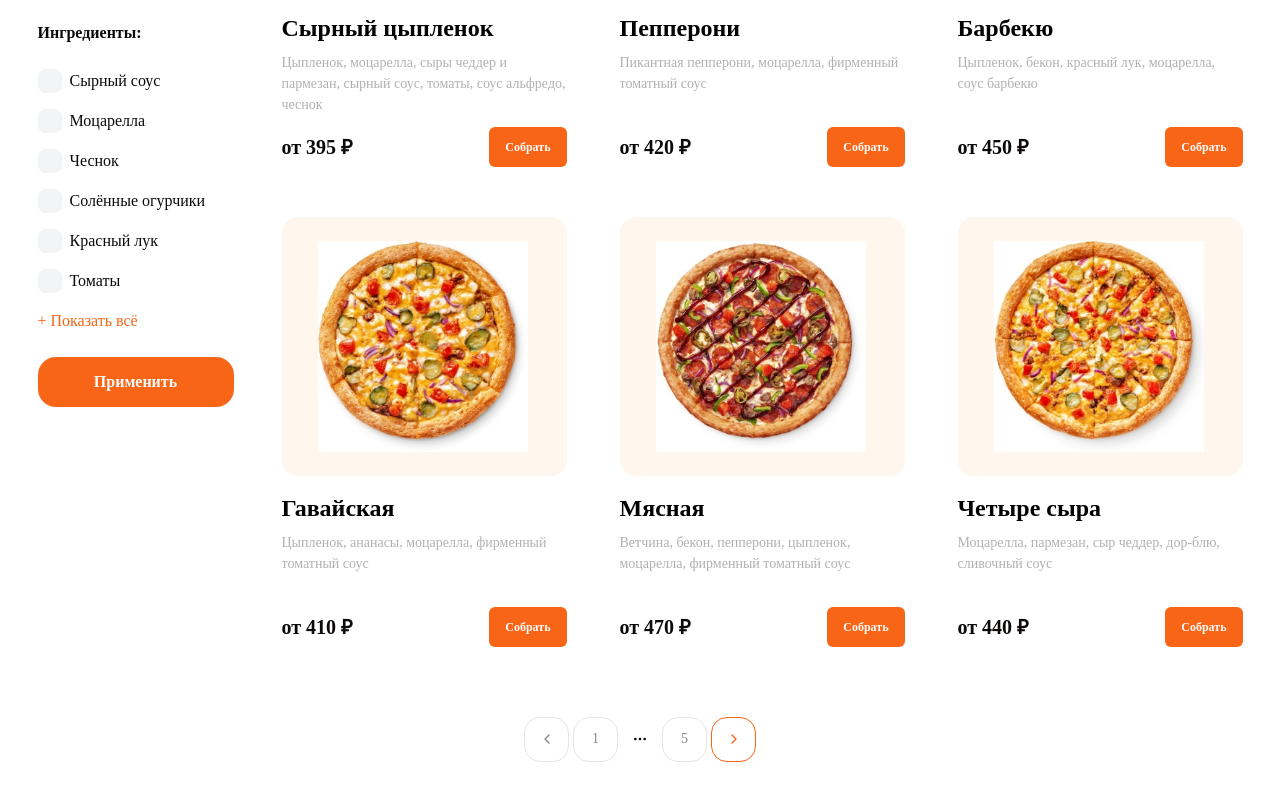
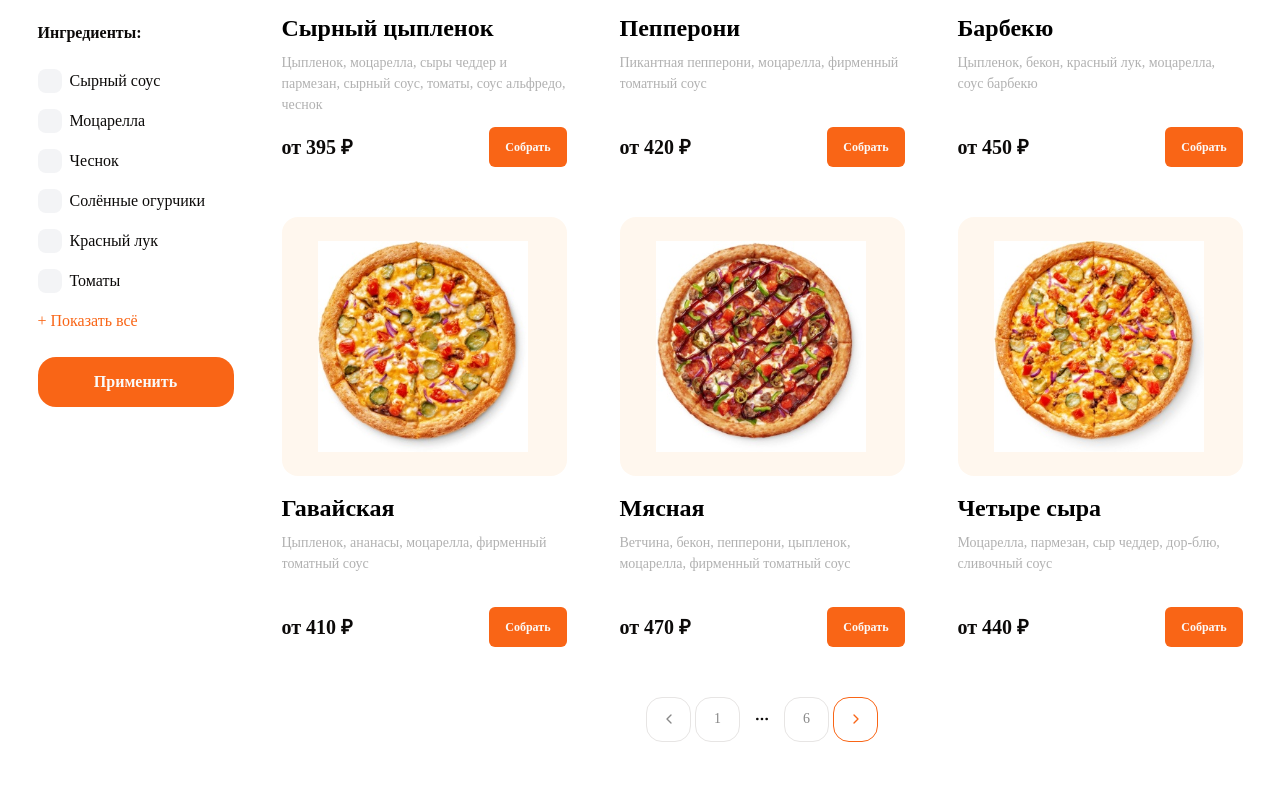
Before and after one commit to Almas-ue/ReactPizza, a React (Vite) app: page / in a window 1280 px wide. Shown: the part 634-1434 px from the top of the page. Built offline with nearby package versions, Linux system fonts and the light colour scheme; a web font is replaced by a local one.

Commit message:
change pagination

```diff
--- a/src/app/App.tsx
+++ b/src/app/App.tsx
@@ -15,9 +15,8 @@ const App = () => {
         <Filter />
         <Pizzas />
       </Container>
-      <Container className='pt-[70px] pb-[58px]'>
-        <PaginationPages />
-      </Container>
+      {/* <Container className=''>
+      </Container> */}
     </>
   )
 }
--- a/src/widgets/listPizza/Pizzas.tsx
+++ b/src/widgets/listPizza/Pizzas.tsx
@@ -2,6 +2,7 @@ import { FC } from "react";
 import { cn } from "@/lib/utils";
 import Card from "@/components/ui/card"
 import { pizzas } from "./listpizza"
+import PaginationPages from "../pages/PaginationPages";
 
 interface props {
     className?: string;
@@ -11,6 +12,7 @@ const Pizzas: FC<props> = ({ className }) => {
     return (
         <div className={cn("mt-7 flex flex-wrap justify-between gap-y-[50px]", className)}>
             <Card listProduct={pizzas} />
+            <PaginationPages countPage={pizzas.length} className="pb-[58px]" />
         </div>
     )
 }
--- a/src/widgets/pages/PaginationPages.tsx
+++ b/src/widgets/pages/PaginationPages.tsx
@@ -1,3 +1,6 @@
+import { FC, useState } from "react"
+import { cn } from "@/lib/utils";
+
 import {
     Pagination,
     PaginationContent,
@@ -7,15 +10,19 @@ import {
     PaginationNext,
     PaginationPrevious,
 } from "@/components/ui/pagination"
-import { cn } from "@/lib/utils";
-import { useState } from "react"
 
-const PaginationPages = () => {
+interface props {
+    className: string;
+    countPage: number;
+}
+
+const PaginationPages: FC<props> = ({ countPage, className }) => {
     const [defPage, setDefPage] = useState<number>(1);
-    const [lastPage, setLastPage] = useState<number>(5);
+    const countPages: number = countPage;
+    const [lastPage, setLastPage] = useState<number>(countPages);
 
     return (
-        <Pagination className="">
+        <Pagination className={className}>
             <PaginationContent>
                 <PaginationItem className="">
                     <PaginationPrevious
@@ -26,9 +33,13 @@ const PaginationPages = () => {
                 <PaginationItem>
                     <PaginationLink onClick={() => setDefPage(1)} href="#" className="hover:text-primary hover:font-bold hover:border-primary">1</PaginationLink>
                 </PaginationItem>
-                <PaginationItem>
-                    <PaginationEllipsis />
-                </PaginationItem>
+                {
+                    countPages > 4 ? (
+                        <PaginationItem>
+                            <PaginationEllipsis />
+                        </PaginationItem>
+                    ) : null
+                }
                 <PaginationItem>
                     <PaginationLink onClick={() => setDefPage(lastPage)} href="#">{lastPage}</PaginationLink>
                 </PaginationItem>
```
